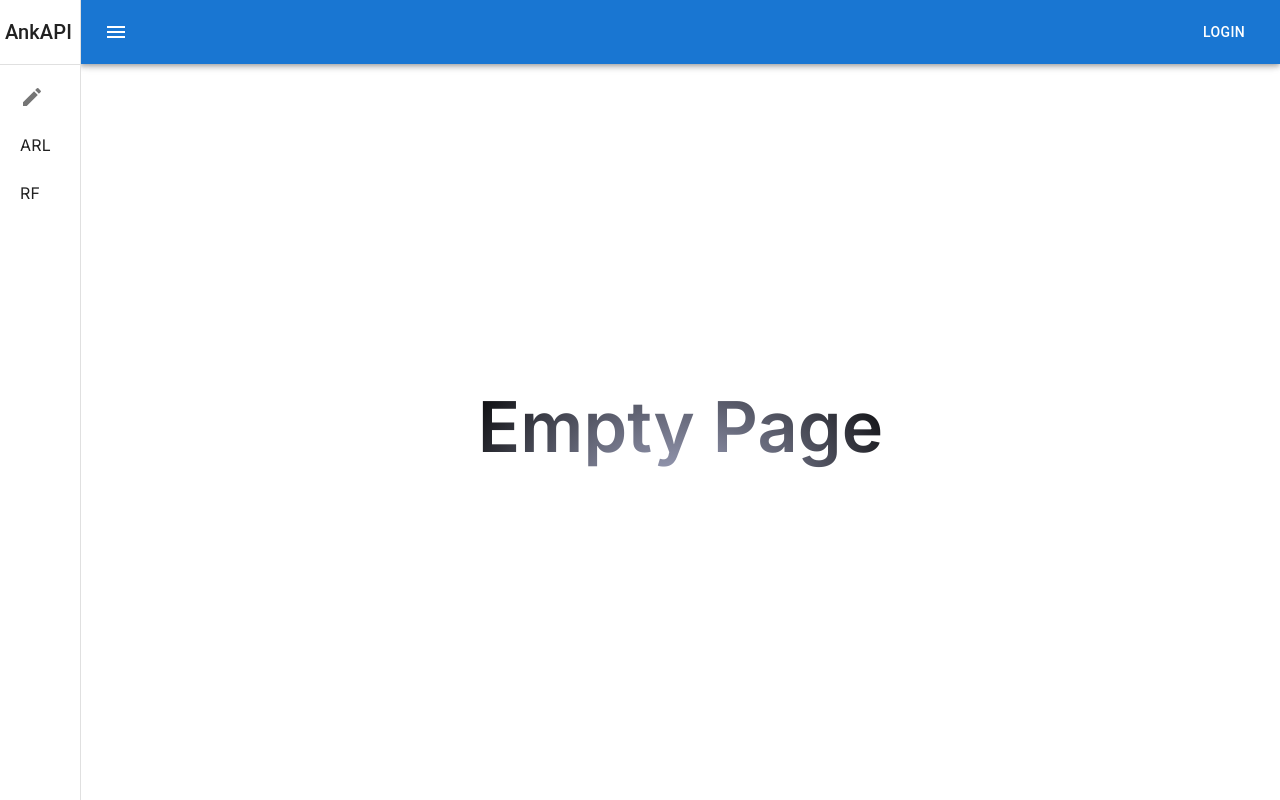
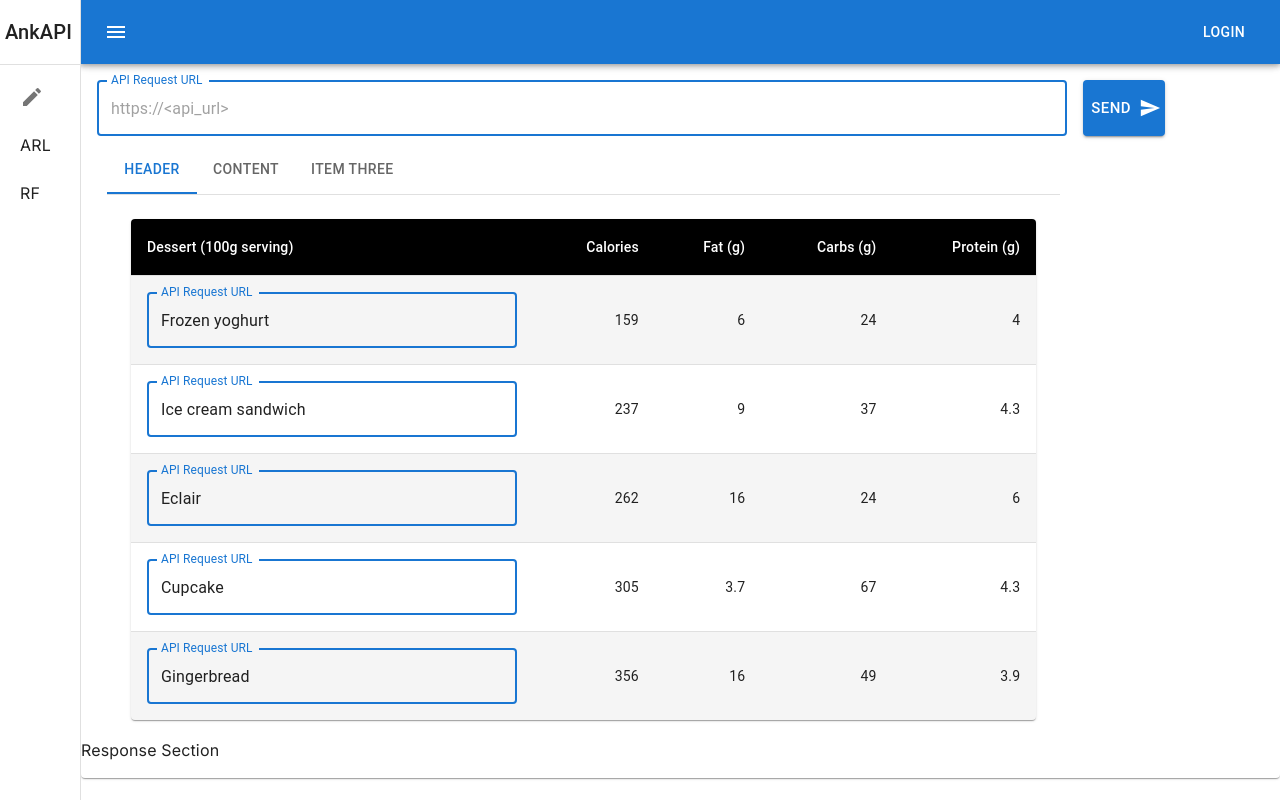
Before and after one commit to EfecanAltay/AnkAPI, a Next.js app: page /dashboard in a window 1280 px wide. Built offline with nearby package versions, Linux system fonts and the light colour scheme.

Commit message:
updated create content page

```diff
--- a/src/common/content-meta.ts
+++ b/src/common/content-meta.ts
@@ -1,6 +1,7 @@
 import { MenuItemMeta } from "./menu-item-meta";
 
 export class ContentMeta {
+    public IsSideBarShowing?: boolean;
     public children?: any ;
     public ContentRender?: ()=>any;
 }
--- a/src/common/menu-item-meta.ts
+++ b/src/common/menu-item-meta.ts
@@ -3,7 +3,7 @@ import { SvgIconComponent } from "@mui/icons-material";
 export class MenuItemMeta {
     public MenuKey: string = "";
     public Name: string = "";
-    public IconRender?: () => any;
+    public IconContent: any;
     public IsSelected: boolean = false;
     public PageContent: any;
 }
--- a/src/common/sidebar-meta.ts
+++ b/src/common/sidebar-meta.ts
@@ -1,9 +1,9 @@
 import { MenuItemMeta } from "./menu-item-meta";
 
 export class SidebarMeta {
-    public IsOpen : boolean = false;
+    public IsOpen: boolean = false;
     public OnClickSidebarButton?: () => any;
     public MenuListMeta?: MenuItemMeta[] = [];
     public SelectedMenuKey?: string;
-    public OnChangedSelectedMenu?: (SelectedMenuKey : string) => any;
+    public OnChangedSelectedMenu?: (SelectedMenuKey: string) => any;
 }
--- a/src/components/app-bar/ankapi-appbar.tsx
+++ b/src/components/app-bar/ankapi-appbar.tsx
@@ -37,6 +37,11 @@ export default function AnkAPIAppBar(appBarMeta?:AppBarMeta) {
 
   function menuButonAction(){
     appBarMeta?.OnClickMenuButton?.();
+    window.dispatchEvent(
+      new CustomEvent("sidebar-open-action", {
+        detail: true,
+      })
+    );
   }
   if (appBarMeta?.IsHaveMenu && !appBarMeta.IsOpen) {
     menuIcon = <IconButton
--- a/src/components/content-page.tsx
+++ b/src/components/content-page.tsx
@@ -18,31 +18,27 @@ function getContentHeight(window: Window, theme: Theme) {
 
 export default function UIBaseContentPage(contentMeta: ContentMeta) {
   const theme = useTheme();
-  const [contentSize, setContentSize] = React.useState([0,0]);
-
-  function getInitialProps() {
-    console.log("GetInitialProps");
-  }
-
-  function componentWillMount() {
-    console.log("ComponentWillMount");
-  }
-
-  // if (typeof window !== 'undefined') {
-  //   setContentSize([getContentWidth(window, theme), getContentHeight(window, theme)]);
-  // }
+  const [contentSize, setContentSize] = React.useState([0, 0]);
+  const [sideBarShowing, setSideBarShowing] = React.useState(false);
 
   React.useEffect(() => {
-    setContentSize([
-      getContentWidth(window, theme),
-      getContentHeight(window, theme),
-    ]);
+    function sidebarOpenAction(customEvent: any) {
+      setSideBarShowing(customEvent.detail);
+      setContentSize([
+        getContentWidth(window, theme) -
+          (customEvent.detail ? 180 : 0),
+        getContentHeight(window, theme),
+      ]);
+      console.log(customEvent.detail);
+    }
+    window.addEventListener("sidebar-open-action", sidebarOpenAction);
   }, []);
 
   React.useLayoutEffect(() => {
     function updateSize() {
       setContentSize([
-        getContentWidth(window, theme),
+        getContentWidth(window, theme) -
+          (sideBarShowing ? 180 : 0),
         getContentHeight(window, theme),
       ]);
     }
--- a/src/components/contents/create-api.page.tsx
+++ b/src/components/contents/create-api.page.tsx
@@ -1,19 +1,173 @@
 "use client";
 
 import * as React from "react";
-import { Box, useTheme } from "@mui/material";
+import { Box, Button, Grid, Tab, Table, TableBody, TableCell, TableContainer, TableHead, TableRow, Tabs, TextField, Typography, styled, tableCellClasses, useTheme } from "@mui/material";
+import SendIcon from '@mui/icons-material/Send';
+import Paper from '@mui/material/Paper';
+
+//#region TabPanel
+
+interface TabPanelProps {
+  children?: React.ReactNode;
+  index: number;
+  value: number;
+}
+
+function CustomTabPanel(props: TabPanelProps) {
+  const { children, value, index, ...other } = props;
+
+  return (
+    <div
+      role="tabpanel"
+      hidden={value !== index}
+      id={`simple-tabpanel-${index}`}
+      aria-labelledby={`simple-tab-${index}`}
+      {...other}
+    >
+      {value === index && (
+        <Box sx={{ p: 3 }}>
+          {children}
+        </Box>
+      )}
+    </div>
+  );
+}
+
+function a11yProps(index: number) {
+  return {
+    id: `simple-tab-${index}`,
+    'aria-controls': `simple-tabpanel-${index}`,
+  };
+}
+//#endregion
+
+//#region Table
+
+const StyledTableCell = styled(TableCell)(({ theme }) => ({
+  [`&.${tableCellClasses.head}`]: {
+    backgroundColor: theme.palette.common.black,
+    color: theme.palette.common.white,
+  },
+  [`&.${tableCellClasses.body}`]: {
+    fontSize: 14,
+  },
+}));
+
+const StyledTableRow = styled(TableRow)(({ theme }) => ({
+  '&:nth-of-type(odd)': {
+    backgroundColor: theme.palette.action.hover,
+  },
+  // hide last border
+  '&:last-child td, &:last-child th': {
+    border: 0,
+  },
+}));
+
+function createData(
+  name: string,
+  calories: number,
+  fat: number,
+  carbs: number,
+  protein: number,
+) {
+  return { name, calories, fat, carbs, protein };
+}
+
+const rows = [
+  createData('Frozen yoghurt', 159, 6.0, 24, 4.0),
+  createData('Ice cream sandwich', 237, 9.0, 37, 4.3),
+  createData('Eclair', 262, 16.0, 24, 6.0),
+  createData('Cupcake', 305, 3.7, 67, 4.3),
+  createData('Gingerbread', 356, 16.0, 49, 3.9),
+];
+
+//#endregion
 
 export default function UICreateAPIPage() {
   const theme = useTheme();
+  const [value, setValue] = React.useState(0);
+
+  const handleChange = (event: React.SyntheticEvent, newValue: number) => {
+    setValue(newValue);
+  };
 
   return (
     <Box
-      component="main"
+      component={Paper}
       sx={{
-        backgroundColor: "green",
-        flexGrow: "initial"
+        backgroundColor: "white",
+        flexGrow: "initial",
+        p: 2,
       }}>
-      Create API Page
+      <Grid container spacing={2}>
+        <Grid item sm={9} md={10} xs={10} >
+          <TextField
+            fullWidth
+            id="outlined-required"
+            label="API Request URL"
+            placeholder="https://<api_url>"
+            focused/>
+        </Grid>
+        <Grid item sm={2} md={1} xs={1} >
+          <Button fullWidth variant="contained" size="large" endIcon={<SendIcon />} style={{ height:"100%" }} >Send</Button>
+        </Grid>
+      </Grid>
+      <Grid container spacing={2} style={{padding:10}}>
+        <Grid item sm={9} md={10} xs={10} >
+        <Box sx={{ borderBottom: 1, borderColor: 'divider' }}>
+          <Tabs value={value} onChange={handleChange} aria-label="basic tabs example">
+            <Tab label="Header" {...a11yProps(0)} />
+            <Tab label="Content" {...a11yProps(1)} />
+            <Tab label="Item Three" {...a11yProps(2)} />
+          </Tabs>
+        </Box>
+        <CustomTabPanel  value={value} index={0}>
+          <TableContainer component={Paper}>
+            <Table sx={{ minWidth: 700 }} aria-label="customized table">
+              <TableHead>
+                <TableRow>
+                  <StyledTableCell>Dessert (100g serving)</StyledTableCell>
+                  <StyledTableCell align="right">Calories</StyledTableCell>
+                  <StyledTableCell align="right">Fat&nbsp;(g)</StyledTableCell>
+                  <StyledTableCell align="right">Carbs&nbsp;(g)</StyledTableCell>
+                  <StyledTableCell align="right">Protein&nbsp;(g)</StyledTableCell>
+                </TableRow>
+              </TableHead>
+              <TableBody>
+                {rows.map((row) => (
+                  <StyledTableRow key={row.name}>
+                    <StyledTableCell component="th" scope="row">
+                      <TextField
+                        fullWidth
+                        id="outlined-required"
+                        label="API Request URL"
+                        placeholder="https://<api_url>"
+                        value={row.name}
+                        focused/>
+                    </StyledTableCell>
+                    <StyledTableCell align="right">
+                      {row.calories}
+                    </StyledTableCell>
+                    <StyledTableCell align="right">{row.fat}</StyledTableCell>
+                    <StyledTableCell align="right">{row.carbs}</StyledTableCell>
+                    <StyledTableCell align="right">{row.protein}</StyledTableCell>
+                  </StyledTableRow>
+                ))}
+              </TableBody>
+            </Table>
+          </TableContainer>
+        </CustomTabPanel >
+        <CustomTabPanel  value={value} index={1}>
+          Content
+        </CustomTabPanel >
+        <CustomTabPanel  value={value} index={2}>
+          Item Three
+        </CustomTabPanel >
+        </Grid>
+      </Grid>
+      <Grid container spacing={2}>
+            Response Section
+      </Grid>
     </Box>
   );
 }
--- a/src/components/dashboard.tsx
+++ b/src/components/dashboard.tsx
@@ -19,29 +19,36 @@ const drawerWidth = 240;
 export default function Dashboard() {
   const theme = useTheme();
   const [open, setOpen] = React.useState(false);
-  const [selectedMenuKey, setSelectedMenuKey] = React.useState("");
+  const [selectedMenuKey, setSelectedMenuKey] = React.useState("CAR");
   const popupRef = useRef<ISnackbar>(null);
 
-  function OnClickMenuButton() : any {
+  function OnClickMenuButton(): any {
     setOpen(true);
   }
 
   function OnClickSideButton() {
-    setOpen(false)
+    setOpen(false);
   }
 
-  function OnSelectedMenu(selectedMenuKey : string) {
+  function OnSelectedMenu(selectedMenuKey: string) {
     setSelectedMenuKey(selectedMenuKey);
   }
 
-  const menuList : MenuItemMeta[] = [];
-  menuList.push({ Name :"Create API Request", MenuKey:"CAR" , IconRender: ()=>{ return(<CreateIcon/>) }, PageContent: <UICreateAPIPage/> } as MenuItemMeta);
-  menuList.push({ Name :"API Request List", MenuKey:"ARL" } as MenuItemMeta);
-  menuList.push({ Name :"Request Flow", MenuKey:"RF" } as MenuItemMeta);
+  const menuList: MenuItemMeta[] = [];
+  menuList.push({
+    Name: "Create API Request",
+    MenuKey: "CAR",
+    IconContent: <CreateIcon />,
+    PageContent: <UICreateAPIPage />,
+  } as MenuItemMeta);
+  menuList.push({ Name: "API Request List", MenuKey: "ARL" } as MenuItemMeta);
+  menuList.push({ Name: "Request Flow", MenuKey: "RF" } as MenuItemMeta);
 
-  function getPage(menuKey: string) : any {
-    const contentPage = menuList.find(x=> x.MenuKey === menuKey)?.PageContent;
-    return  contentPage ? contentPage : <UIEmptyContentPage/>;
+  function getPage(menuKey: string): any {
+    const contentPage = menuList.find(
+      (x) => x.MenuKey === menuKey
+    )?.PageContent;
+    return contentPage ? contentPage : <UIEmptyContentPage />;
   }
 
   return (
@@ -51,14 +58,16 @@ export default function Dashboard() {
         Title={""}
         IsHaveMenu={true}
         OnClickMenuButton={OnClickMenuButton}
-        IsOpen={open} />
+        IsOpen={open}
+      />
 
-      <AnkAPISideBar OnClickSidebarButton={OnClickSideButton} IsOpen={open} MenuListMeta={menuList} OnChangedSelectedMenu={OnSelectedMenu} />
-      <UIBaseContentPage>
-        {
-          getPage(selectedMenuKey)
-        }
-      </UIBaseContentPage>
+      <AnkAPISideBar
+        OnClickSidebarButton={OnClickSideButton}
+        IsOpen={open}
+        MenuListMeta={menuList}
+        OnChangedSelectedMenu={OnSelectedMenu}
+      />
+      <UIBaseContentPage IsSideBarShowing={open}>{getPage(selectedMenuKey)}</UIBaseContentPage>
       <UISnackbars ref={popupRef}></UISnackbars>
     </Box>
   );
```
Also changed, not shown: src/components/app-bar/ankapi-sidebar.tsx (+14 -14 lines).
